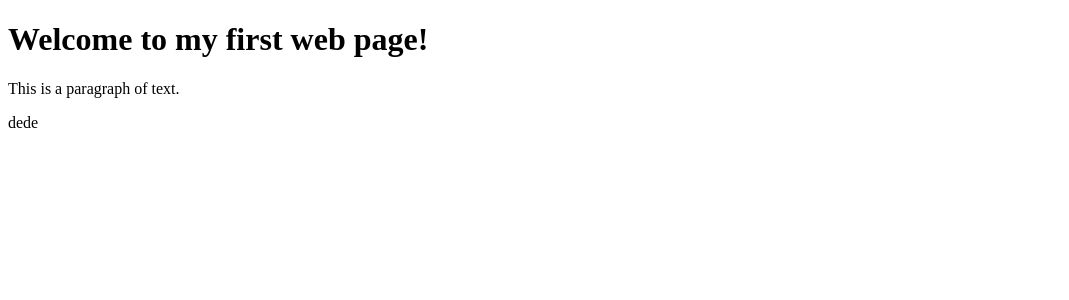
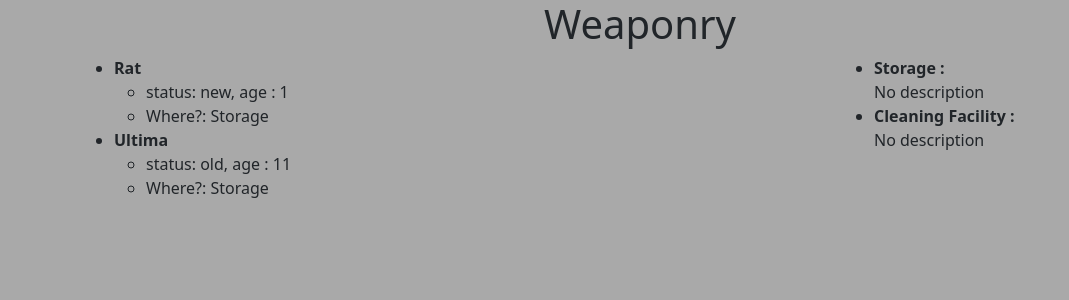
Before and after one commit to mana-byte/Weaponry, a Django app: page / in a window 1280 px wide. Shown: the top 300 px of the page, without its empty margins (0-1069 px from the left). Run offline with Django 5.2, Linux system fonts and the light colour scheme; data comes from the database, SQL or seed files in the repository; both versions use the stored data as it was after the commit.

Commit message:
added(models, views, templates): model is displayed on template

```diff
--- a/templates/index.html
+++ b/templates/index.html
@@ -2,13 +2,44 @@
 <html>
 
 <head>
-    <title>My First Web Page</title>
+    <title>Weaponry</title>
+    <meta charset="UTF-8">
+    <link href="https://cdn.jsdelivr.net/npm/bootstrap@5.3.3/dist/css/bootstrap.min.css" rel="stylesheet"
+        integrity="sha384-QWTKZyjpPEjISv5WaRU9OFeRpok6YctnYmDr5pNlyT2bRjXh0JMhjY6hW+ALEwIH" crossorigin="anonymous">
+    <script src="https://cdn.jsdelivr.net/npm/bootstrap@5.3.3/dist/js/bootstrap.bundle.min.js"
+        integrity="sha384-YvpcrYf0tY3lHB60NNkmXc5s9fDVZLESaAA55NDzOxhy9GkcIdslK1eN7N6jIeHz"
+        crossorigin="anonymous"></script>
 </head>
 
-<body>
-    <h1>Welcome to my first web page!</h1>
-    <p>This is a paragraph of text.</p>
-    {{ a }}
+<body style="background-color: darkgray">
+    <h1 class="text-center">Weaponry</h1>
+    <div class="container">
+        <div class="row">
+            <div class="col-8">
+                <ul>
+                    {% for weapon in weapons %}
+                    <li>
+                        <strong>{{ weapon.name }}</strong>
+                        <ul>
+                            <li>status: {{ weapon.status }}, age : {{ weapon.age }}</li>
+                            <li>Where?: {{ weapon.place }}</li>
+                        </ul>
+                    </li>
+                    {% endfor %}
+                </ul>
+            </div>
+            <div class="col-4">
+                <ul>
+                    {% for place in places %}
+                    <li>
+                        <strong>{{ place.name }} :</strong>
+                        <div>{{ place.description }}</div>
+                    </li>
+                    {% endfor %}
+                </ul>
+            </div>
+        </div>
+    </div>
 </body>
 
 </html>
--- a/weaponry/models.py
+++ b/weaponry/models.py
@@ -19,6 +19,7 @@ class Weapon(models.Model):
 
 class Place(models.Model):
     name = models.CharField(max_length=100, primary_key=True)
+    description = models.TextField(default="No description")
 
     def __str__(self):
         return self.name
--- a/weaponry/views.py
+++ b/weaponry/views.py
@@ -1,5 +1,8 @@
 from django.shortcuts import render
+from .models import Weapon, Place
 
 
 def index(request):
-    return render(request, 'index.html', {"a": "dede"})
+    weapon = Weapon.objects.all()
+    places = Place.objects.all()
+    return render(request, 'index.html', {"weapons": weapon, "places": places})
```
Also changed, not shown: weaponry/forms.py (added, +14 -0 lines), db.sqlite3, weaponry/migrations/0002_place_description.py (added), 1 other file.
